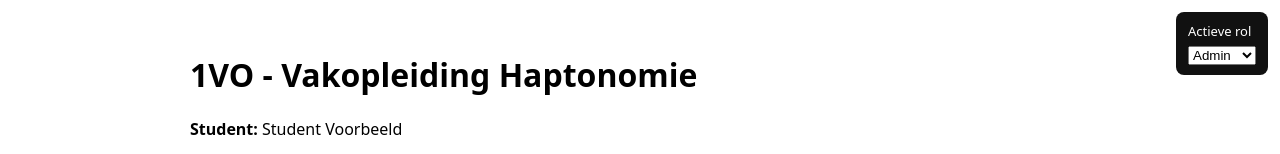
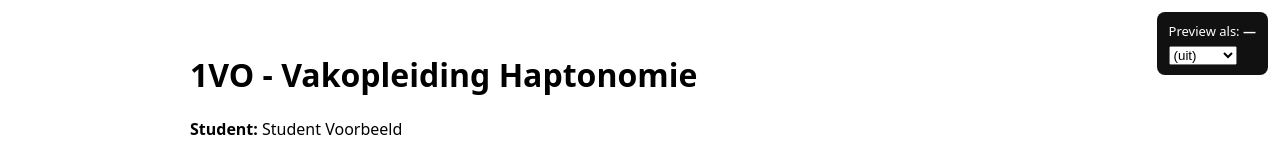
Before and after one commit to LuckyMi3/synergos-volgsysteem, a Next.js app: page / in a window 1280 px wide. Shown: the top 154 px of the page. Built offline with nearby package versions, Linux system fonts and the light colour scheme; no server answers; the database is empty.

Commit message:
v1.41 - hide role switcher behind preview mode

```diff
--- a/components/RoleSwitcher.tsx
+++ b/components/RoleSwitcher.tsx
@@ -1,27 +1,42 @@
 "use client";
 
-import { useEffect, useState } from "react";
-import { useRouter } from "next/navigation";
-import { Role, getMockRole, setMockRole } from "../lib/currentUser";
+import { useMemo } from "react";
+import { usePathname, useRouter, useSearchParams } from "next/navigation";
 
+type PreviewRole = "admin" | "teacher" | "student";
+
+/**
+ * RoleSwitcher (voor nu): alleen voor preview/ontwikkeling.
+ * - Toont niks tenzij:
+ *   - NODE_ENV === "development", of
+ *   - URL bevat ?preview=1
+ * - Slaat niets op in localStorage/cookies (geen mock auth).
+ * - Zet alleen een queryparam: ?asRole=student (of teacher/admin)
+ *
+ * Later kun je dit vervangen door een echte "Bekijk als student" knop voor docenten,
+ * waarbij je in de UI conditioneel rendert obv (sessionRole + asRole).
+ */
 export default function RoleSwitcher() {
   const router = useRouter();
-  const [role, setRole] = useState<Role>("admin");
+  const pathname = usePathname();
+  const params = useSearchParams();
 
-  useEffect(() => {
-    setRole(getMockRole());
-  }, []);
+  const previewEnabled = useMemo(() => {
+    const flag = params.get("preview");
+    return process.env.NODE_ENV === "development" || flag === "1";
+  }, [params]);
 
-  function routeForRole(r: Role) {
-    if (r === "admin") return "/admin";
-    if (r === "teacher") return "/docent";
-    return "/student";
-  }
+  const asRole = (params.get("asRole") as PreviewRole | null) ?? null;
 
-  function changeRole(r: Role) {
-    setMockRole(r);
-    setRole(r);
-    router.replace(routeForRole(r));
+  if (!previewEnabled) return null;
+
+  function setAsRole(r: PreviewRole | "") {
+    const next = new URLSearchParams(params.toString());
+    if (!r) next.delete("asRole");
+    else next.set("asRole", r);
+    // Zorg dat preview aan blijft als je hem gebruikt
+    next.set("preview", "1");
+    router.replace(`${pathname}?${next.toString()}`);
   }
 
   return (
@@ -38,14 +53,18 @@ export default function RoleSwitcher() {
         zIndex: 9999,
       }}
     >
-      <div style={{ marginBottom: 6 }}>Actieve rol</div>
+      <div style={{ marginBottom: 6 }}>
+        Preview als: <b>{asRole ?? "—"}</b>
+      </div>
+
       <select
-        value={role}
-        onChange={(e) => changeRole(e.target.value as Role)}
+        value={asRole ?? ""}
+        onChange={(e) => setAsRole(e.target.value as PreviewRole | "")}
       >
+        <option value="">(uit)</option>
+        <option value="student">Student</option>
+        <option value="teacher">Docent</option>
         <option value="admin">Admin</option>
-        <option value="teacher">Docent</option>
-        <option value="student">Student</option>
       </select>
     </div>
   );
```
